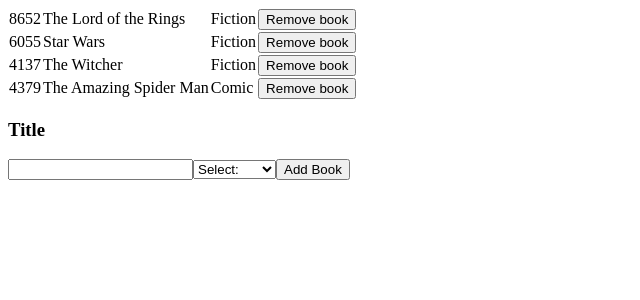
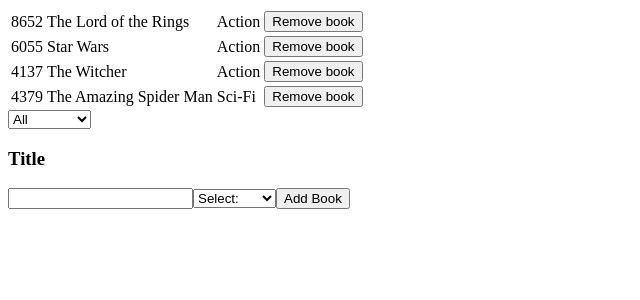
Before and after one commit to karthykarthick/book_store, a React (Create React App) app: page / in a window 1280 px wide. Shown: the top 300 px of the page, without its empty margins (0-640 px from the left). Built offline with nearby package versions, Linux system fonts and the light colour scheme.

Commit message:
added filter reducer for filter

```diff
--- a/src/containers/BooksList.js
+++ b/src/containers/BooksList.js
@@ -2,12 +2,15 @@
 import { connect } from 'react-redux';
 import PropTypes from 'prop-types';
 import Book from '../components/Book';
-import { deleteBook } from '../actions/index';
+import { filterBook, deleteBook } from '../actions/index';
+import CategoryFilter from '../components/CategoryFilter';
 
 class BooksList extends Component {
   constructor(props) {
     super(props);
     this.handleRemoveBook = this.handleRemoveBook.bind(this);
+    this.handleFilterChange = this.handleFilterChange.bind(this);
+    this.selectFilteredBooks = this.selectFilteredBooks.bind(this);
   }
 
   handleRemoveBook(id) {
@@ -15,10 +18,27 @@
     removeBook(id);
   }
 
+  handleFilterChange(event) {
+    const { changeFilter } = this.props;
+    changeFilter(event);
+  }
+
+  selectFilteredBooks() {
+    const { filter } = this.props;
+    const books = this.props.books.books; // eslint-disable-line
+    if (filter === 'All') {
+      return books;
+    }
+    return books.filter(book => book.category === filter);
+  }
+
   render() {
-    const bookArr = Object.values(this.props.books.books); // eslint-disable-line
+    const filteredBooks = this.selectFilteredBooks();
     return (
-      bookArr.map(book => { // eslint-disable-line
+      <div>
+        <table>
+          <tbody>
+            {filteredBooks.map(book => { // eslint-disable-line
               const { id, title, category } = book;
               return (
                 <Book
@@ -29,19 +49,19 @@
                   handleRemoveBook={this.handleRemoveBook}
                 />
               );
-      })
+            })}
+          </tbody>
+        </table>
+        <CategoryFilter filter={this.handleFilterChange} />
+      </div>
     );
   }
 }
 
-function mapStateToProps(state) {
-  return ({
-    books: state.books,
-  });
-}
-
 BooksList.propTypes = {
+  filter: PropTypes.string.isRequired,
   removeBook: PropTypes.func.isRequired,
+  changeFilter: PropTypes.func.isRequired,
   books: PropTypes.shape({
     books: PropTypes.arrayOf(PropTypes.object),
   }),
@@ -51,8 +71,16 @@
   books: [{}],
 };
 
+function mapStateToProps(state) {
+  return ({
+    books: state.books,
+    filter: state.filter,
+  });
+}
+
 const mapDispatchToProps = dispatch => ({
   removeBook: id => dispatch(deleteBook(id)),
+  changeFilter: filter => dispatch(filterBook(filter)),
 });
 
 export default connect(mapStateToProps, mapDispatchToProps)(BooksList);
--- a/src/reducers/books.js
+++ b/src/reducers/books.js
@@ -7,24 +7,25 @@
     {
       id: roundID(),
       title: 'The Lord of the Rings',
-      category: 'Fiction',
+      category: 'Action',
     },
     {
       id: roundID(),
       title: 'Star Wars',
-      category: 'Fiction',
+      category: 'Action',
     },
     {
       id: roundID(),
       title: 'The Witcher',
-      category: 'Fiction',
+      category: 'Action',
     },
     {
       id: roundID(),
       title: 'The Amazing Spider Man',
-      category: 'Comic',
+      category: 'Sci-Fi',
     },
   ],
+  filter: 'All',
 };
 
 const booksReducer = (state = bookData, action) => {
--- /dev/null
+++ b/src/reducers/filter.js
@@ -0,0 +1,11 @@
+import { CHANGE_FILTER } from '../actions/constants';
+
+const filterReducer = (state, action) => {
+  switch (action.type) {
+    case CHANGE_FILTER:
+      return action.filter.target.value;
+    default: return 'All';
+  }
+};
+
+export default filterReducer;
--- a/src/reducers/index.js
+++ b/src/reducers/index.js
@@ -1,8 +1,10 @@
 import { combineReducers } from 'redux';
 import booksReducer from './books';
+import filterReducer from './filter';
 
 const rootReducer = combineReducers({
   books: booksReducer,
+  filter: filterReducer,
 });
 
 export default rootReducer;
```
Lines whose indentation alone changed are shown as unchanged.
